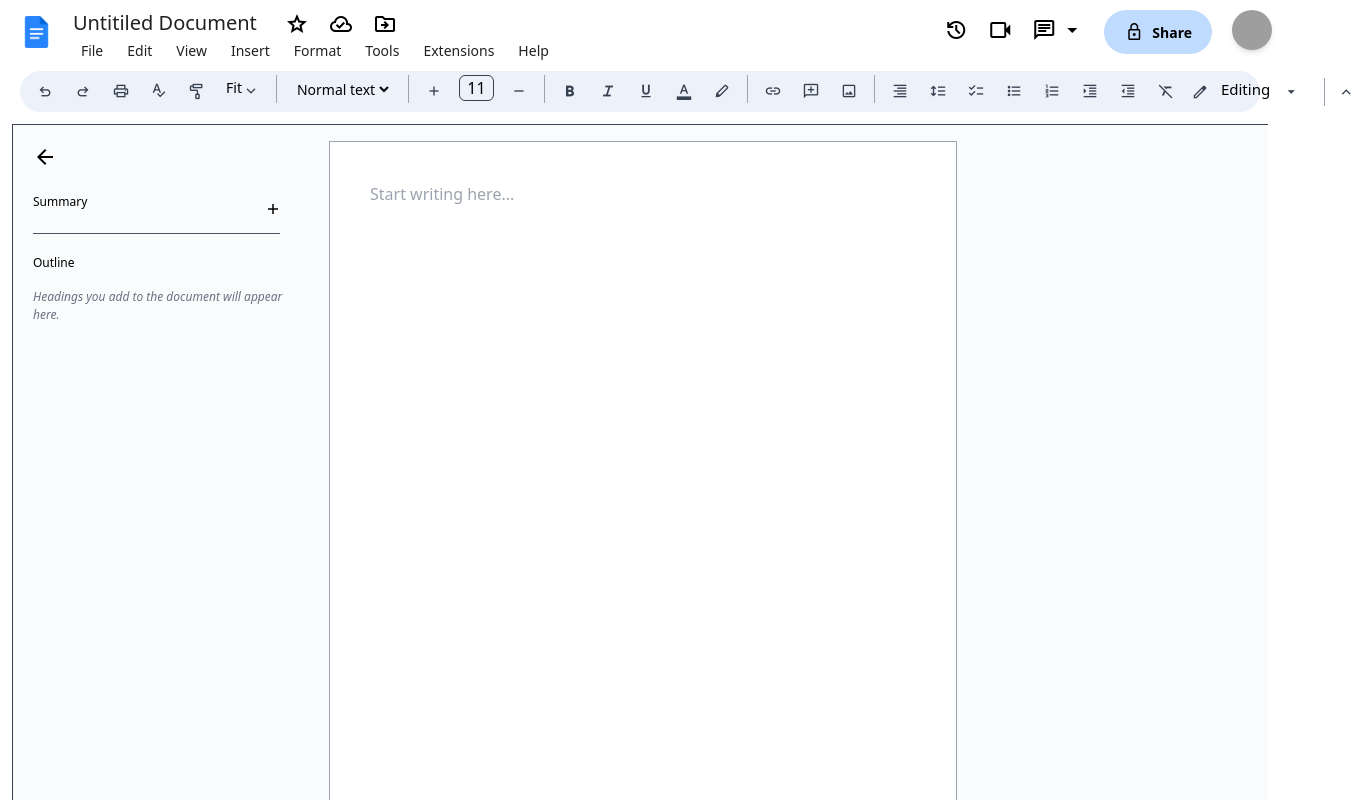
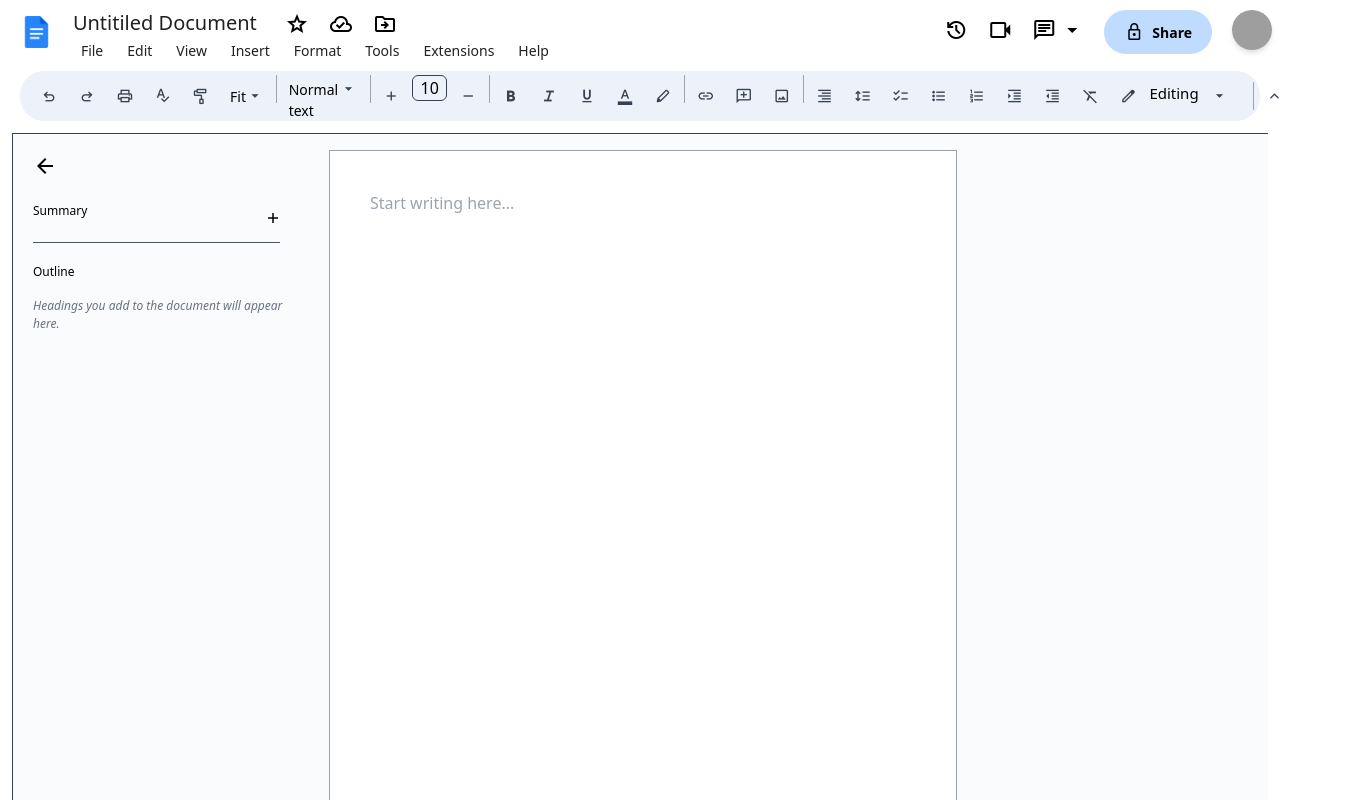
Before and after one commit to samueljazzjohn/google-docs-clone-reactjs, a React (Create React App) app: page / in a window 1280 px wide. Shown: the top 800 px of the page, 1355 px wide, since content can reach past the window. Built offline with nearby package versions, Linux system fonts and the light colour scheme; grey boxes are pictures that could not be loaded; the HTML template or start-up script is replaced by a standard one.

Commit message:
modifications added

```diff
--- a/src/components/toolBox/ToolBox.jsx
+++ b/src/components/toolBox/ToolBox.jsx
@@ -19,8 +19,18 @@ const textOptions = [
 const ToolBox = () => {
   const [screenDropdown, setScreenDropdown] = useState(false);
   const [selectedOption, setSelectedOption] = useState(options[0]);
+
+  const [bold, setBold] = useState(false)
+  const [italic, setItalic] = useState(false)
+  const [underline, setUnderline] = useState(false)
+
+  const [textDropdown,setTextDropdown] = useState(false)
+  const [selectedText,setSelectedText] = useState(textOptions[0])
+
+  const [textSize, setTextSize ] = useState(10)
+
   const handleScreenDropdown = () => {
-    setScreenDropdown(true);
+    setScreenDropdown(!screenDropdown);
   };
 
   const handleOptionSelect = (option) => {
@@ -29,57 +39,81 @@ const ToolBox = () => {
     setScreenDropdown(false);
   };
 
+  const handleTextDropdown = ()=>{
+    setTextDropdown(!textDropdown)
+  }
+
+  const handleTextOptionsSelect=(option)=>{
+    setSelectedText(option)
+    setTextDropdown(false)
+  }
+
+  const incrementTextSize = ()=>{
+    setTextSize(textSize+1)
+  }
+
+  const decrementTextSize = ()=>{
+    setTextSize(textSize-1)
+  }
+
+  const handleBold = ()=>{
+    setBold(!bold)
+    }
+
+    const handleItalic = ()=>{
+        setItalic(!italic)
+    }
+
+    const handleUnderline = ()=>{
+        setUnderline(!underline)
+    }
+
   return (
     <>
       <div className="flex flex-row mx-5 rounded-3xl justify-between bg-toolbox px-3 py-1">
-        <div className="flex flex-row space-x-3 ">
-          <div className="hover:bg-toolboxHover cursor-pointer px-1 py-[2px] rounded-md">
+        <div className="flex flex-row space-x-1 ">
+          <div className="hover:bg-toolboxHover cursor-pointer flex justify-center items-center px-2 rounded-md">
             <Icons item="undo" />
           </div>
-          <div className="hover:bg-toolboxHover cursor-pointer px-1 py-[2px] rounded-md">
+          <div className="hover:bg-toolboxHover cursor-pointer flex justify-center items-center px-2 rounded-md">
             <Icons item="redo" />
           </div>
-          <div className="hover:bg-toolboxHover cursor-pointer px-1 py-[2px] rounded-md">
+          <div className="hover:bg-toolboxHover cursor-pointer flex justify-center items-center px-2 rounded-md">
             <Icons item="print" />
           </div>
-          <div className="hover:bg-toolboxHover cursor-pointer px-1 py-[2px] rounded-md">
+          <div className="hover:bg-toolboxHover cursor-pointer flex justify-center items-center px-2 rounded-md">
             <Icons item="spellcheck" />
           </div>
-          <div className="hover:bg-toolboxHover cursor-pointer px-1 py-[2px] rounded-md">
+          <div className="hover:bg-toolboxHover cursor-pointer flex justify-center items-center px-2 rounded-md">
             <Icons item="imagesearch_roller" />
           </div>
           <div
-            className="hover:bg-toolboxHover cursor-pointer px-1 py-[2px] rounded-md"
+            className="hover:bg-toolboxHover cursor-pointer flex justify-center items-center px-2 rounded-md"
             onClick={handleScreenDropdown}
           >
             <div className="flex flex-row">
-              <p className="text-[14px]">{selectedOption}</p>
+              <p className="text-[14px] translate-y-1">{selectedOption}</p>
               {screenDropdown ? (
-                <Icons item="expand_less" />
+                <Icons item="arrow_drop_up" />
               ) : (
-                <Icons item="expand_more" />
+                <Icons item="arrow_drop_down" />
               )}
-              {screenDropdown && (
-                <select
-                  name="screenWidth"
-                  id="screenWidth"
-                  value={selectedOption}
-                  className=" absolute bg-toolbox hover:bg-toolboxHover text-[14px] focus:outline-none ring-0 ring-transparent appearance-none  z-10 translate-y-6"
-                  onClick={(e) => e.stopPropagation()}
-                  onChange={(e) => handleOptionSelect(e.target.value)}
-                >
-                  {options.map((option) => (
-                    <option value={option} className="appearance-none">
-                      {option}
-                    </option>
-                  ))}
-                </select>
-              )}
+              {
+                screenDropdown && (
+                    <div className="absolute pl-5 pr-1 py-2  bg-white text-[14px] focus:outline-none rounded-md  z-10 translate-y-8 -translate-x-1">
+                        <div className="flex flex-col justify-end space-y-2">
+                            {options.map((option)=>(
+                                <p onClick={(e)=>handleOptionSelect(option)}>{option}</p>
+                            ))}
+                        </div>
+                    </div>
+                )
+              }
             </div>
           </div>
 
           <VerticalLine />
-          <div className="hover:bg-toolboxHover cursor-pointer px-1 py-[2px] rounded-md">
+          {/* <div className="hover:bg-toolboxHover cursor-pointer px-1 py-[2px] rounded-md">
             <select
               name="textVariant"
               id="textVariant"
@@ -89,71 +123,103 @@ const ToolBox = () => {
                 <option value={option}>{option}</option>
               ))}
             </select>
+          </div> */}
+          <div
+            className="hover:bg-toolboxHover cursor-pointer flex justify-center items-center px-2 rounded-md"
+            onClick={handleTextDropdown}
+          >
+            <div className="flex flex-row">
+              <p className="text-[14px] translate-y-1">{selectedText}</p>
+              {textDropdown ? (
+                <Icons item="arrow_drop_up" />
+              ) : (
+                <Icons item="arrow_drop_down" />
+              )}
+              {
+                textDropdown && (
+                    <div className="absolute  w-[150px]  bg-white text-[14px] focus:outline-none rounded-md  z-10 translate-y-8 -translate-x-1 shadow-md">
+                        <div className="flex flex-col justify-end space-y-2">
+                            {textOptions.map((option)=>(
+                                <div className="flex flex-col">
+                                    <div className="flex flex-row py-5 px-3 justify-between">
+                                    <p  onClick={(e)=>handleTextOptionsSelect(option)}>{option}</p>
+                                        <Icons item="arrow_right" />
+                                    </div>
+
+                                <div className="w-full h-[1px] bg-gray-200"></div>
+                                </div>
+                            ))}
+                        </div>
+                    </div>
+                )
+              }
+            </div>
           </div>
 
           <VerticalLine />
-          <div className="hover:bg-toolboxHover cursor-pointer px-1 py-[2px] rounded-md">
+          <div className="hover:bg-toolboxHover cursor-pointer flex justify-center items-center px-2 rounded-md" onClick={incrementTextSize}>
             <Icons item="add" />
           </div>
           <input
             type="number"
             name="text"
             id="text"
-            defaultValue="11"
+            value={textSize}
+            onChange={(e)=>setTextSize(e.target.value)}
             className="max-w-[35px] h-[26px] border-[1px] border-gray-700 bg-toolbox rounded-md p-1 flex text-center  appearance-none number-input"
           />
-          <div className="hover:bg-toolboxHover cursor-pointer px-1 py-[2px] rounded-md">
+          <div className="hover:bg-toolboxHover cursor-pointer flex justify-center items-center px-2 rounded-md" onClick={decrementTextSize}>
             <Icons item="remove" />
           </div>
           <VerticalLine />
-          <div className="hover:bg-toolboxHover cursor-pointer px-1 py-[2px] rounded-md">
+          <div className={`hover:bg-toolboxHover flex justify-center items-center cursor-pointer ${bold && 'bg-blue-200'} px-2 rounded-md`} onClick={handleBold}>
             <Icons item="format_bold" />
           </div>
-          <div className="hover:bg-toolboxHover cursor-pointer px-1 py-[2px] rounded-md">
+          <div className={`hover:bg-toolboxHover flex justify-center items-center cursor-pointer ${italic && 'bg-blue-200'} px-2 rounded-md`} onClick={handleItalic}>
             <Icons item="format_italic" />
           </div>
-          <div className="hover:bg-toolboxHover cursor-pointer px-1 py-[2px] rounded-md">
+          <div className={`hover:bg-toolboxHover flex justify-center items-center cursor-pointer ${underline && 'bg-blue-200'} px-2 rounded-md`} onClick={handleUnderline}>
             <Icons item="format_underlined" />
           </div>
-          <div className="hover:bg-toolboxHover cursor-pointer px-1 py-[2px] rounded-md">
+          <div className="hover:bg-toolboxHover cursor-pointer flex justify-center items-center px-2 rounded-md">
             <Icons item="format_color_text" />
           </div>
-          <div className="hover:bg-toolboxHover cursor-pointer px-1 py-[2px] rounded-md">
+          <div className="hover:bg-toolboxHover cursor-pointer flex justify-center items-center px-2 rounded-md">
             <Icons item="stylus" />
           </div>
           <VerticalLine />
-          <div className="hover:bg-toolboxHover cursor-pointer px-1 py-[2px] rounded-md">
+          <div className="hover:bg-toolboxHover cursor-pointer flex justify-center items-center px-2 rounded-md">
             <Icons item="link" />
           </div>
-          <div className="hover:bg-toolboxHover cursor-pointer px-1 py-[2px] rounded-md">
+          <div className="hover:bg-toolboxHover cursor-pointer flex justify-center items-center px-2 rounded-md">
             <Icons item="add_comment" />
           </div>
-          <div className="hover:bg-toolboxHover cursor-pointer px-1 py-[2px] rounded-md">
+          <div className="hover:bg-toolboxHover cursor-pointer flex justify-center items-center px-2 rounded-md">
             <Icons item="image" />
           </div>
           <VerticalLine />
-          <div className="hover:bg-toolboxHover cursor-pointer px-1 py-[2px] rounded-md">
+          <div className="hover:bg-toolboxHover cursor-pointer flex justify-center items-center px-2 rounded-md">
             <Icons item="format_align_right" />
           </div>
-          <div className="hover:bg-toolboxHover cursor-pointer px-1 py-[2px] rounded-md">
+          <div className="hover:bg-toolboxHover cursor-pointer flex justify-center items-center px-2 rounded-md">
             <Icons item="format_line_spacing" />
           </div>
-          <div className="hover:bg-toolboxHover cursor-pointer px-1 py-[2px] rounded-md">
+          <div className="hover:bg-toolboxHover cursor-pointer flex justify-center items-center px-2 rounded-md">
             <Icons item="checklist" />
           </div>
-          <div className="hover:bg-toolboxHover cursor-pointer px-1 py-[2px] rounded-md">
+          <div className="hover:bg-toolboxHover cursor-pointer flex justify-center items-center px-2 rounded-md">
             <Icons item="format_list_bulleted" />
           </div>
-          <div className="hover:bg-toolboxHover cursor-pointer px-1 py-[2px] rounded-md">
+          <div className="hover:bg-toolboxHover cursor-pointer flex justify-center items-center px-2 rounded-md">
             <Icons item="format_list_numbered" />
           </div>
-          <div className="hover:bg-toolboxHover cursor-pointer px-1 py-[2px] rounded-md">
+          <div className="hover:bg-toolboxHover cursor-pointer flex justify-center items-center px-2 rounded-md">
             <Icons item="format_indent_increase" />
           </div>
-          <div className="hover:bg-toolboxHover cursor-pointer px-1 py-[2px] rounded-md">
+          <div className="hover:bg-toolboxHover cursor-pointer flex justify-center items-center px-2 rounded-md">
             <Icons item="format_indent_decrease" />
           </div>
-          <div className="hover:bg-toolboxHover cursor-pointer px-1 py-[2px] rounded-md">
+          <div className="hover:bg-toolboxHover cursor-pointer flex justify-center items-center px-2 rounded-md">
             <Icons item="format_clear" />
           </div>
         </div>
```
